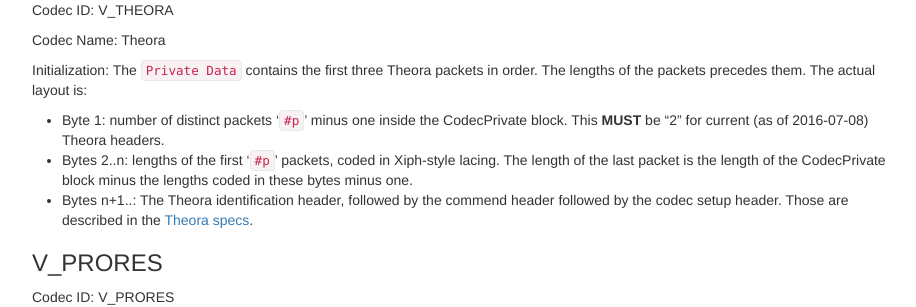
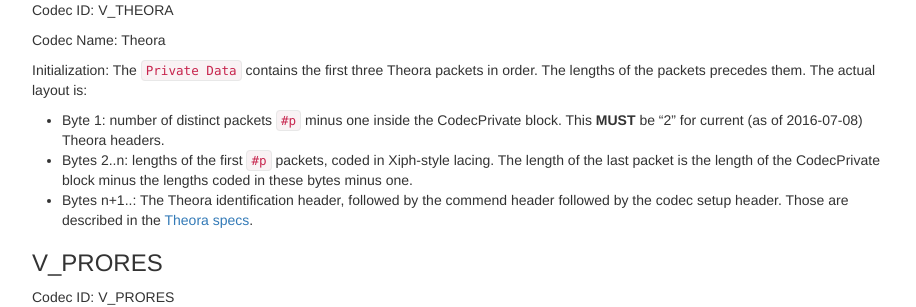
Before and after one commit to ietf-wg-cellar/matroska-specification, a Jekyll site: the page built from codec_specs.md, in a window 1280 px wide and 900 px high, scrolled down 5191 px. Shown: the part 148-455 px from the top of the window, without its empty margins (273-1189 px from the left). Built offline with Jekyll 4.4.1, drawn with Linux system fonts in a browser that asks for light colours; some of the changed text lies outside the part shown.

Commit message:
no need to quote local variable names
they are highlighted or doubel quuoted when rendered to RFC

```diff
--- a/codec_specs.md
+++ b/codec_specs.md
@@ -322,8 +322,8 @@
 
 Initialization: The `Private Data` contains the first three Theora packets in order. The lengths of the packets precedes them. The actual layout is:
 
-* Byte 1: number of distinct packets '`#p`' minus one inside the CodecPrivate block. This **MUST** be "2" for current (as of 2016-07-08) Theora headers.
-* Bytes 2..n: lengths of the first '`#p`' packets, coded in Xiph-style lacing. The length of the last packet is the length of the CodecPrivate block minus the lengths coded in these bytes minus one.
+* Byte 1: number of distinct packets `#p` minus one inside the CodecPrivate block. This **MUST** be "2" for current (as of 2016-07-08) Theora headers.
+* Bytes 2..n: lengths of the first `#p` packets, coded in Xiph-style lacing. The length of the last packet is the length of the CodecPrivate block minus the lengths coded in these bytes minus one.
 * Bytes n+1..: The Theora identification header, followed by the commend header followed by the codec setup header. Those are described in the [Theora specs](http://www.theora.org/doc/Theora.pdf).
 
 ### V_PRORES
@@ -539,9 +539,9 @@
 Codec Name: Vorbis
 
 Initialization: The `Private Data` contains the first three Vorbis packet in order. The lengths of the packets precedes them. The actual layout is:
-- Byte 1: number of distinct packets '`#p`' minus one inside the CodecPrivate block.
+- Byte 1: number of distinct packets `#p` minus one inside the CodecPrivate block.
   This **MUST** be "2" for current (as of 2016-07-08) Vorbis headers.
-- Bytes 2..n: lengths of the first '`#p`' packets, coded in Xiph-style lacing.
+- Bytes 2..n: lengths of the first `#p` packets, coded in Xiph-style lacing.
   The length of the last packet is the length of the CodecPrivate block minus the lengths coded in these bytes minus one.
 - Bytes n+1..: The [Vorbis identification header](https://xiph.org/vorbis/doc/Vorbis_I_spec.html),
   followed by the [Vorbis comment header](https://xiph.org/vorbis/doc/v-comment.html)
```
